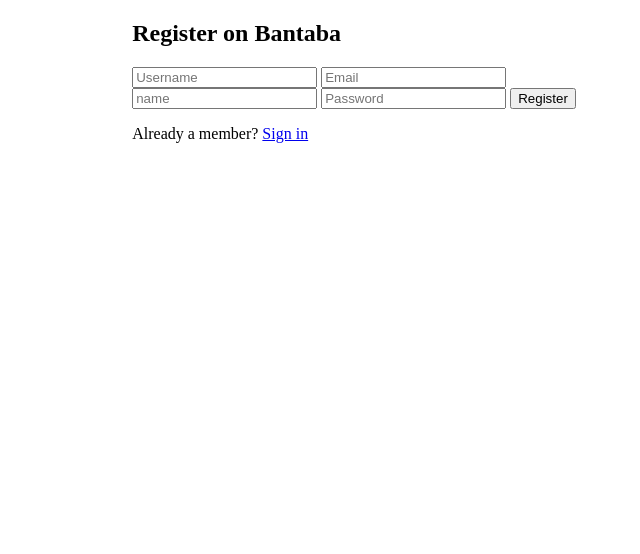
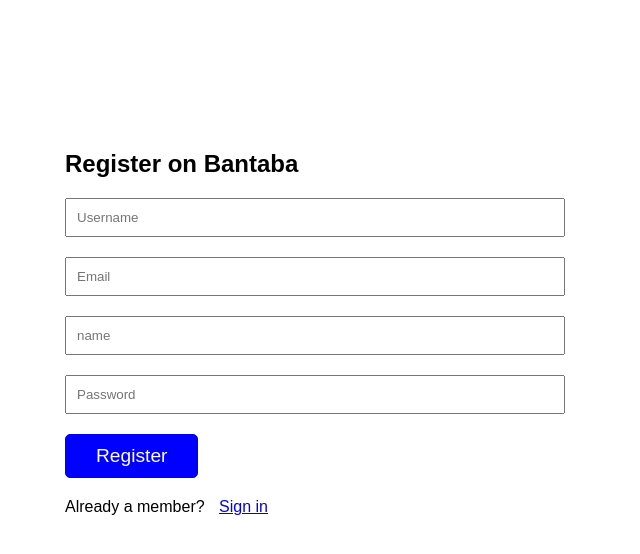
Before and after one commit to ndimzKM/web102_project, a PHP site: page /register.php in a window 1280 px wide. Shown: the top 554 px of the page, without its empty margins (255-895 px from the left). Run offline with PHP 8.4, Linux system fonts and the light colour scheme.

Commit message:
final changes

```diff
--- a/css/styles.css
+++ b/css/styles.css
@@ -277,4 +277,28 @@ section.overlay {
   top: 0;
 }
 
+.login {
+  margin: auto;
+  width: 50%;
+  margin-top: 150px;
+}
+.login input {
+  padding: 10px;
+  width: 500px;
+  display: block;
+  margin: 20px 0;
+}
+.login button {
+  padding: 10px 30px;
+  color: #fff;
+  font-size: 1.2em;
+  background-color: blue;
+  border: 1px blue solid;
+  border-radius: 5px;
+  margin-bottom: 20px;
+}
+.login p a {
+  padding-left: 10px;
+}
+
 /*# sourceMappingURL=styles.css.map */
--- a/register.php
+++ b/register.php
@@ -4,16 +4,12 @@
 
 
 
+<link rel="stylesheet" href="./css/styles.css" />
 <title>LifeBlog | Sign up </title>
 </head>
 
 <body>
-    <div class="container">
-        <!-- Navbar -->
-
-        <!-- // Navbar -->
-
-        <div style="width: 40%; margin: 20px auto;">
+<div class="login">
             <form method="post" action="register.php">
                 <h2>Register on Bantaba</h2>
 
@@ -26,9 +22,5 @@
                     Already a member? <a href="login.php">Sign in</a>
                 </p>
             </form>
-        </div>
-    </div>
-    <!-- // container -->
-    <!-- Footer -->
-
-    <!-- // Footer -->
+                </div>
+    </body>
--- a/styles.scss
+++ b/styles.scss
@@ -284,3 +284,31 @@ section.overlay{
 	z-index:2;
 	top:0;
 }
+
+.login {
+	margin:auto;
+	width:50%;
+	margin-top:150px;
+
+	input {
+		padding:10px;
+		width:500px;
+		display: block;
+		margin: 20px 0;
+	}
+
+	button{
+		padding: 10px 30px;
+		color:#fff;
+		font-size:1.2em;
+		background-color: blue;
+		border: 1px blue solid;
+		border-radius:5px;
+		margin-bottom:20px;
+	}
+	p{
+		a{
+			padding-left: 10px;
+		}
+	}
+}
```
Also changed, not shown: create_questions.php (+0 -41 lines), includes/question_function.php (+33 -5 lines), index.php (+5 -7 lines), login.php (+3 -9 lines), question.php (+34 -15 lines), 1 other file.
